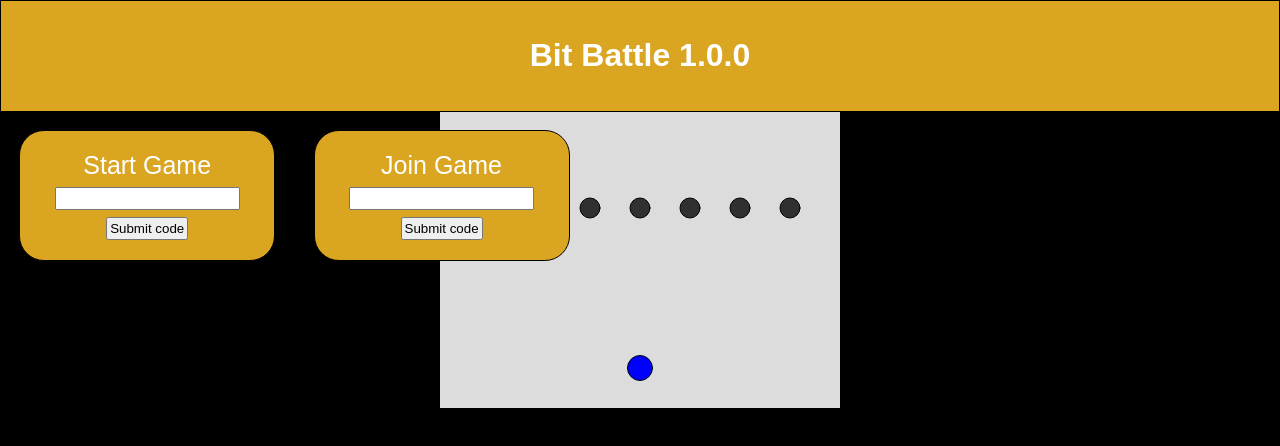
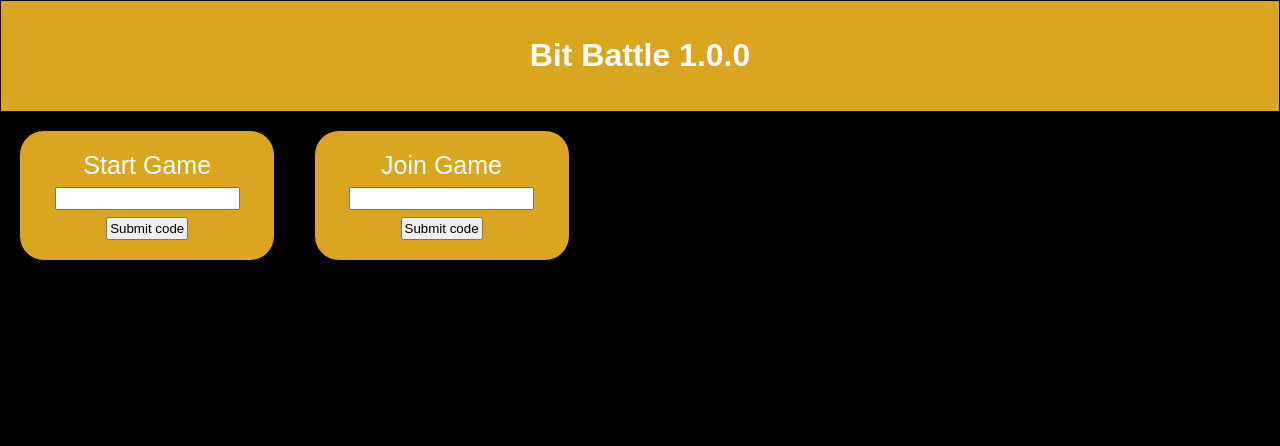
Before and after one commit to RebeccaFritz/SWE-Project-2025, a React (Vite) app in the folder client/: page / in a window 1280 px wide. Shown: the top 446 px of the page. Built offline with nearby package versions, Linux system fonts and the light colour scheme; no server answers.

Commit message:
proof of life for gamestate client side

```diff
--- a/client/App.js
+++ b/client/App.js
@@ -5,7 +5,7 @@ import HomeScreen from './homescreen';
 export default function App() {
     const [message, setMessage] = useState('');
     const [leaderboard, setLeaderboard] = useState(null);
-    const [gamestate, setGamestate] = useState(null);
+    var [gameState, setGamestate] = useState(null);
     const [ws, setWS] = useState(null);
 
     useEffect(() => {
@@ -77,7 +77,9 @@ export default function App() {
 
         <div>
             <HomeScreen leaderboard={leaderboard} />
-            <Game />
+            <div className="game" >
+               <Game gameState={gameState}/>
+            </div>
         </div>
     );
 }
--- a/client/game/Game.js
+++ b/client/game/Game.js
@@ -44,12 +44,12 @@ export default class Game extends React.Component{
         }
 
         p.draw = () => {
-
+           if (this.props.gameState == null) return;
             p.background(220);
 
-            if(this.gameState == 1){
-               p.circle(30, 40, 100);
-            }
+            console.log(this.props.gameState.Player1.X)
+            p.fill(0, 0 , 255);
+            p.circle(this.props.gameState.Player1.Y, this.props.gameState.Player1.Y, 100);
 
 
             p.fill(0, 0 , 255);
```
